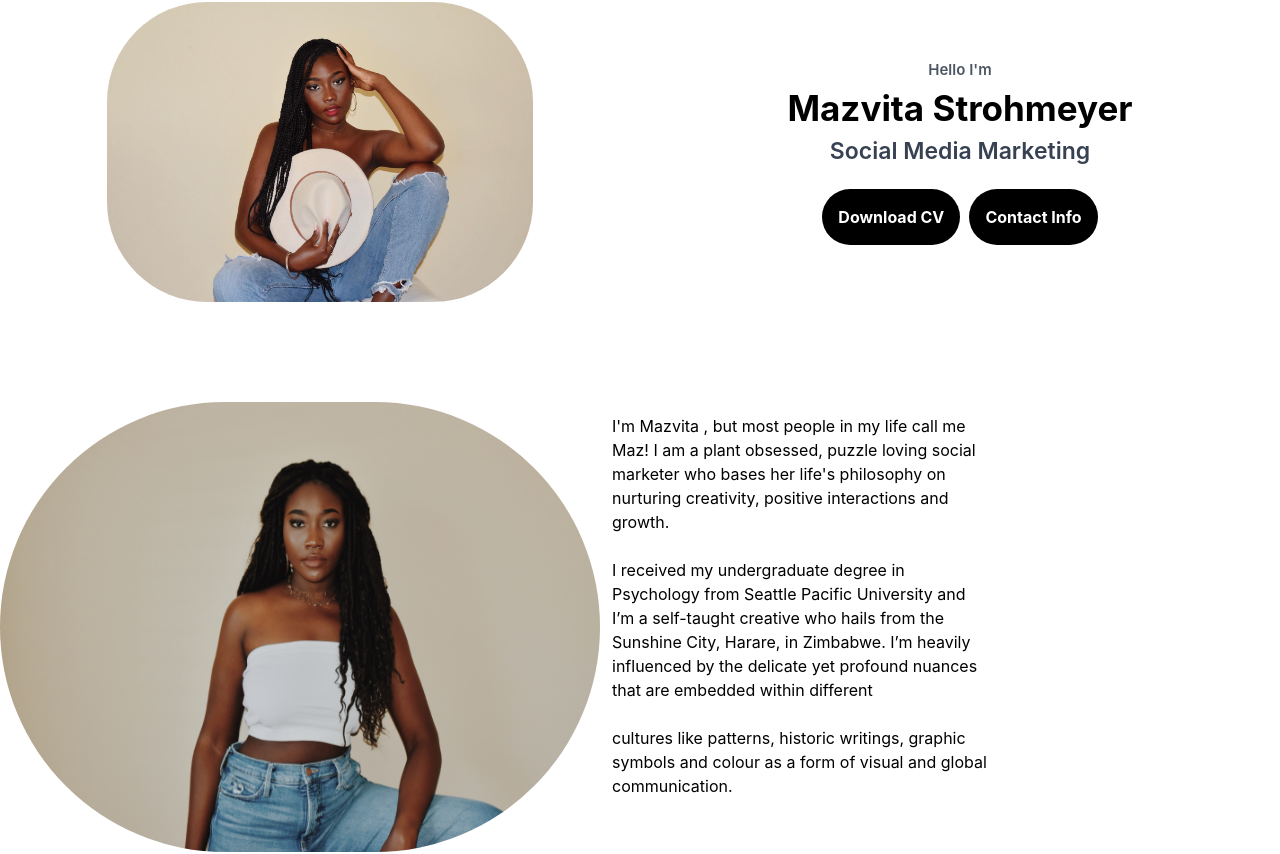
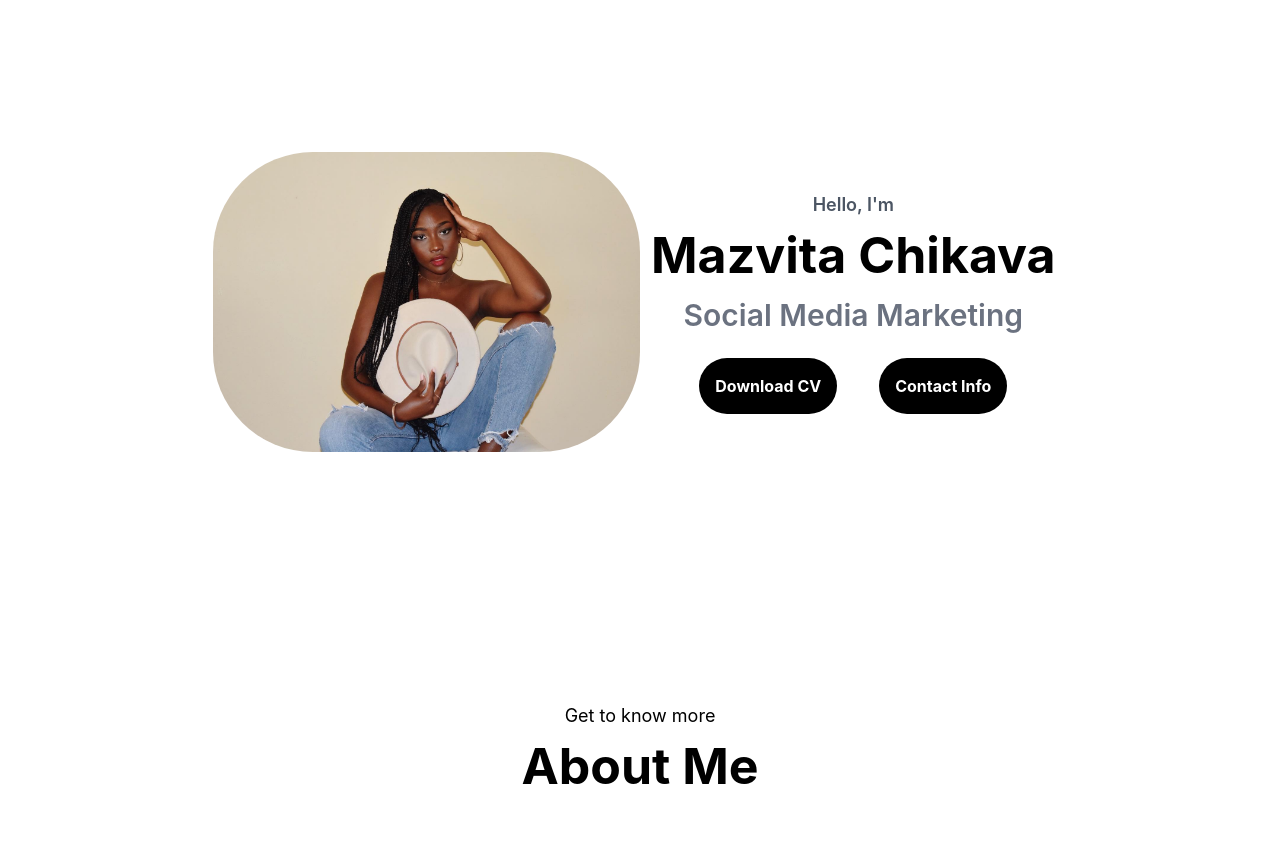
Before and after one commit to MakaChikava/MJC-Portfolio, a React (Create React App) app: page / in a window 1280 px wide. Shown: the part 178-1032 px from the top of the page. Built offline with nearby package versions, Linux system fonts and the light colour scheme.

Commit message:
about me page spacing as well as profile. new texts

```diff
--- a/src/App.js
+++ b/src/App.js
@@ -7,7 +7,7 @@ function App() {
     <div id='body'>
       <nav className='flex justify-between h-[80px] bg-black drop-shadow-xl'>
         <div id='logo-container' className='flex items-center ml-4'>
-          <span id='logo' className='font-semibold text-white'>Mazvita Strohmeyer</span>
+          <span id='logo' className='font-semibold text-white'>Mazvita Chikava</span>
         </div>
 
         <div id='nav-links-container' className='flex items-center justify-between mr-4 w-[300px]'>
@@ -18,31 +18,36 @@ function App() {
         </div>
       </nav>
 
-      <section id='profile'>
-        <div id='profile-container' className='flex justify-around h-[500px]'>
+      <section id='profile' className='flex justify-center h-screen'>
+
           <div id='profile-pic-container' className='flex justify-center items-center w-1/3'>
             <img src={mazpic} className='rounded-[100px]'/>
           </div>
 
           <div id='headline-container' className='flex flex-col justify-center items-center w-1/3'>
-            <p className='font-semibold text-[15px] text-gray-600'>Hello I'm</p>
-            <h1 id='name' className='font-bold text-[35px]'>Mazvita Strohmeyer</h1>
-            <h1 id='title' className='font-semibold text-[23px] text-gray-700'>Social Media Marketing</h1>
+            <p className='font-semibold text-[18px] text-gray-600'>Hello, I'm</p>
+            <h1 id='name' className='font-bold text-[50px]'>Mazvita Chikava</h1>
+            <h1 id='title' className='font-semibold text-[30px] text-gray-500'>Social Media Marketing</h1>
 
-            <div id='headline-btn-container' className='flex w-2/3 justify-around mt-5'>
+            <div id='profile-btn-container' className='flex w-[350px] justify-around mt-5'>
               <button id='resume-btn' className='bg-black rounded-full p-4 text-white font-bold'>Download CV</button>
               <button id='contact-btn' className='bg-black rounded-full p-4 text-white font-bold'>Contact Info</button>
             </div>
           </div>
 
+
+      </section>
+      <section id='about' className='flex flex-col h-screen'>
+        <div className='flex flex-col items-center'>
+          <p className='text-center text-[18px]'>Get to know more</p>
+          <h1 className='text-center text-[50px] font-bold'>About Me</h1>
         </div>
-      </section>
-      <section id='about'>
-        <div id='about-me-container' className='flex'>
-          <div id='about-pic' className='flex'>
+
+        <div className='flex justify-center items-center h-full'>
+          <div id='about-pic' className='flex mr-8'>
             <img src={aboutMePic} className='h-[450px] w-[600px] rounded-full'/>
           </div>
-          <div id='aboutme-content-container' className='flex flex-col h-[450px] w-[400px]'>
+          <div id='aboutme-content-container' className='flex flex-col h-[450px] w-[400px] ml-8'>
             <p className='m-3'>I'm Mazvita , but most people in my life call me Maz! I am a plant obsessed, puzzle loving social marketer who bases her life's philosophy on nurturing creativity, positive interactions and growth.
             </p>
 
@@ -54,6 +59,7 @@ function App() {
 
           </div>
         </div>
+
       </section>
       <section id='experience'>
 
```
